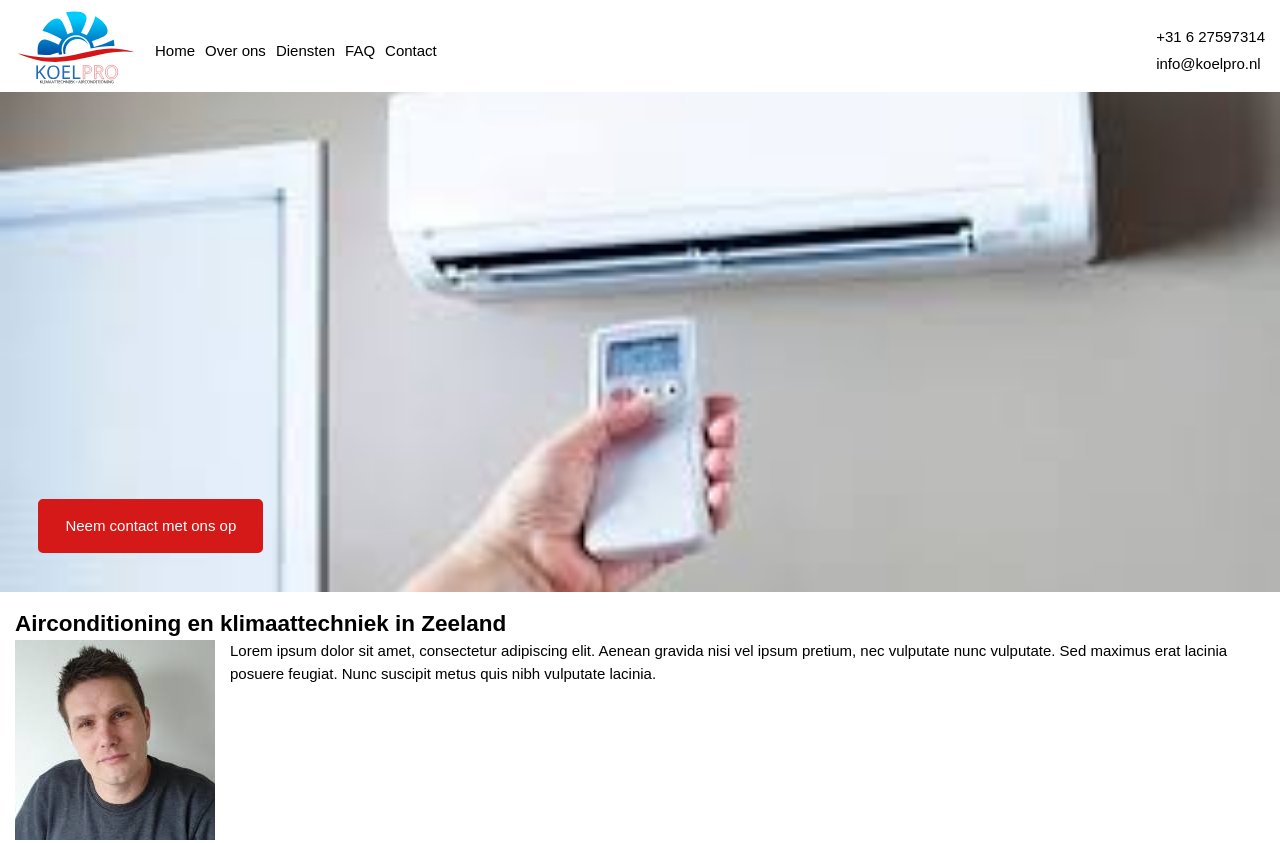
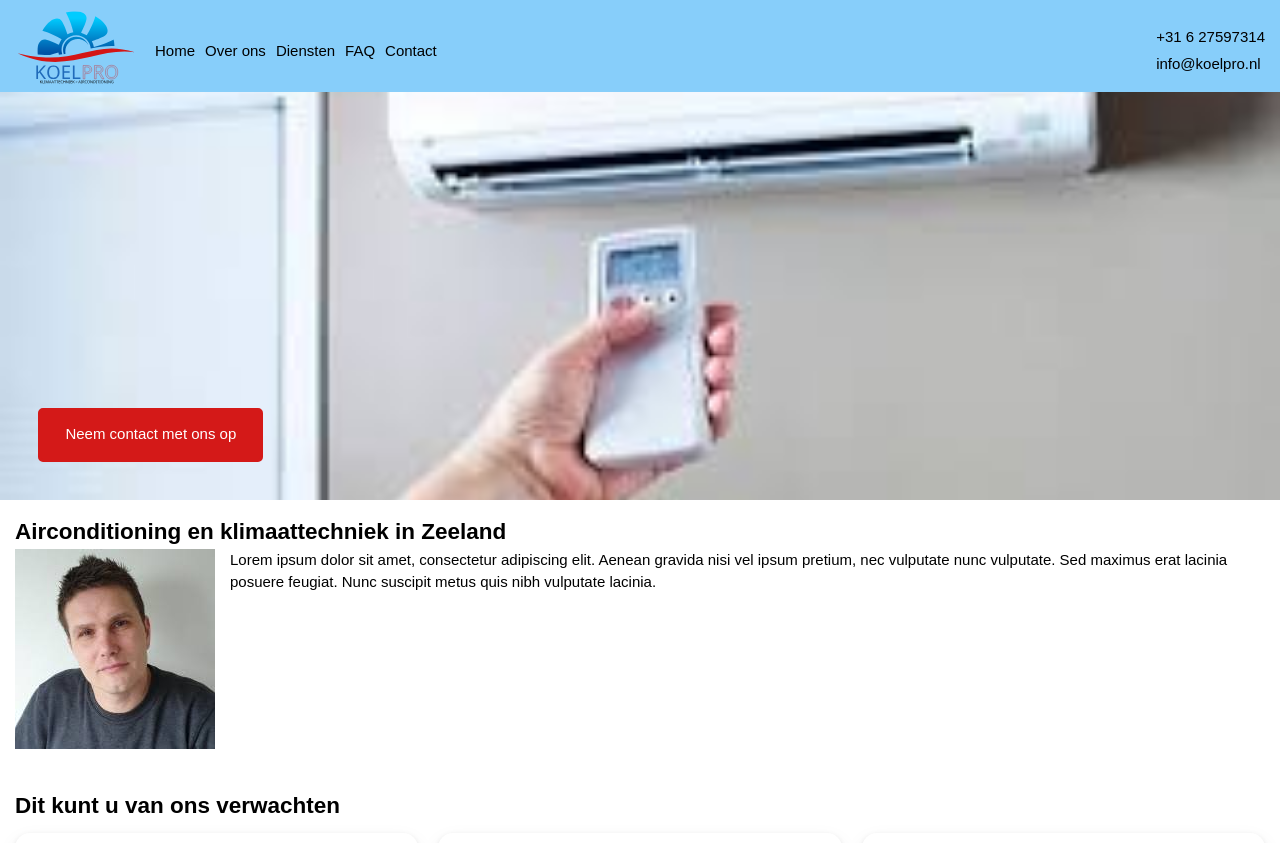
Before and after one commit to remcop1989/koelpro-website, a plain HTML site: page index.html in a window 1280 px wide. Shown: the top 843 px of the page. Drawn offline with Linux system fonts and the light colour scheme.

Commit message:
fixed header position

```diff
--- a/styles.css
+++ b/styles.css
@@ -81,11 +81,13 @@ main {
 
 /* ------------------------------------HEADER AND FOOTER------------------------------------ */
 .pageheader {
-    background-color: var(--color-primary-white);
+    background-color: lightskyblue;
     padding-top: 10px;
     display: flex;
     flex-direction: column;
-    position: relative;
+    position: fixed;
+    width: 100%;
+    /* border-bottom: 2px solid var(--color-primary-blue2); */
 }
 
 .pageheader__top {
@@ -144,7 +146,7 @@ main {
 
 .pagefooter__line {
     border-top: 2px solid var(--color-primary-blue2);
-    width: 50%;
+    width: 75%;
 }
 
 .pagefooter__links, .pagefooter__address {
```
